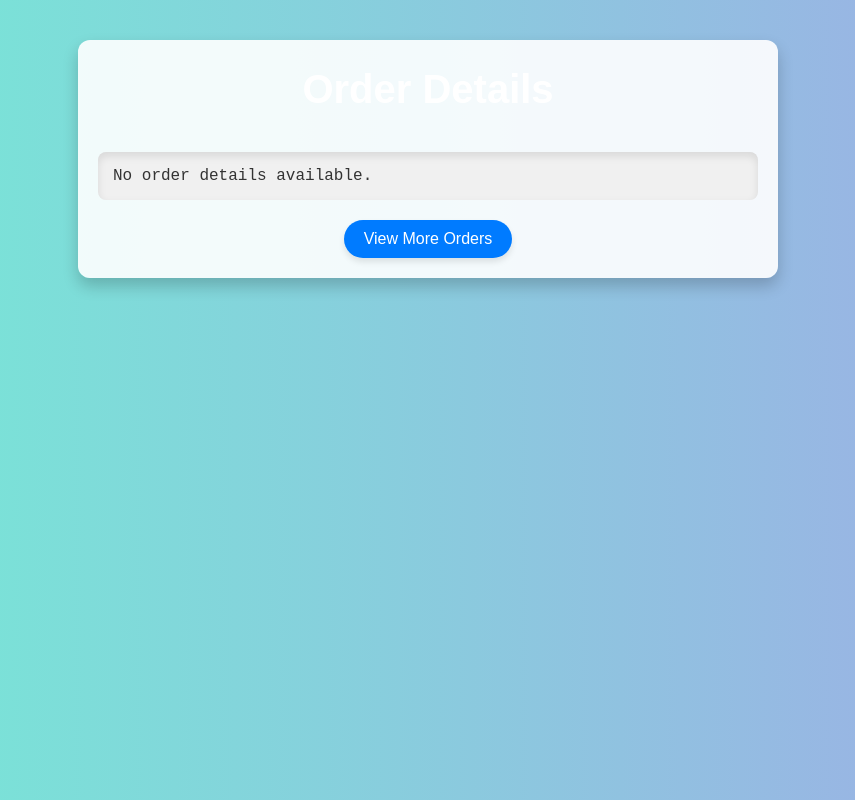
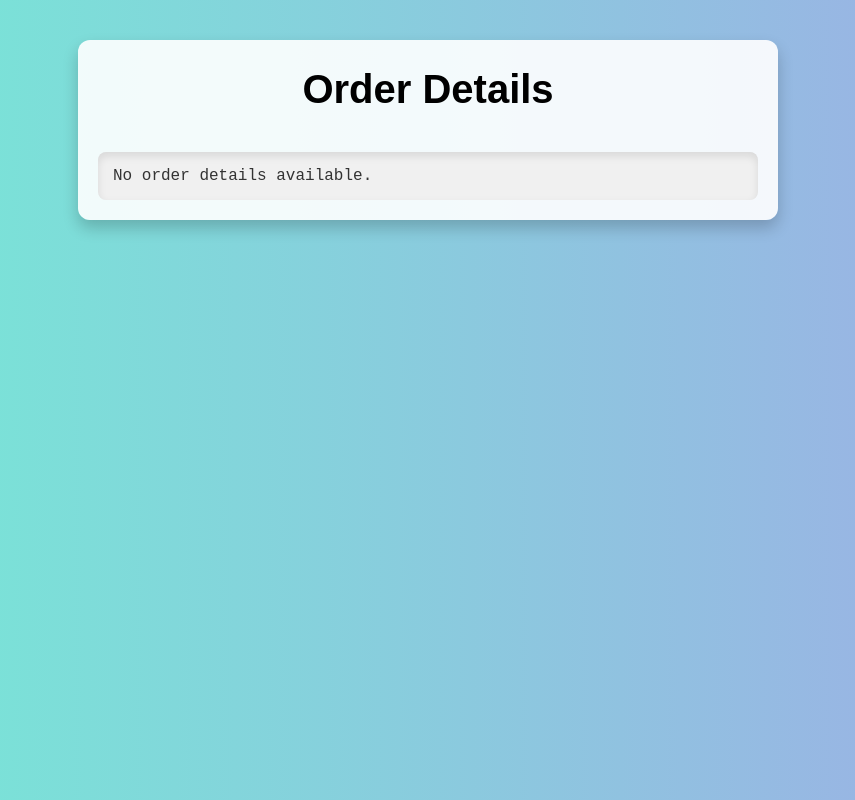
Before and after one commit to LATHWALROCK/lathwal-weather-app, a plain HTML site: page index.html in a window 1280 px wide. Shown: the whole page, without its empty margins (212-1067 px from the left). Drawn offline with Linux system fonts and the light colour scheme.

Commit message:
Update index.html

```diff
--- a/index.html
+++ b/index.html
@@ -14,7 +14,7 @@
         }
         h1 {
             text-align: center;
-            color: #fff;
+            color: #000;
             font-size: 2.5rem;
             margin-bottom: 20px;
         }
@@ -67,8 +67,6 @@
             <div class="json-data" id="json-container">
                 <!-- JSON Data will appear here -->
             </div>
-            <!-- Optionally include call-to-action button -->
-            <a href="#" class="cta">View More Orders</a>
         </div>
     </div>
 
```
